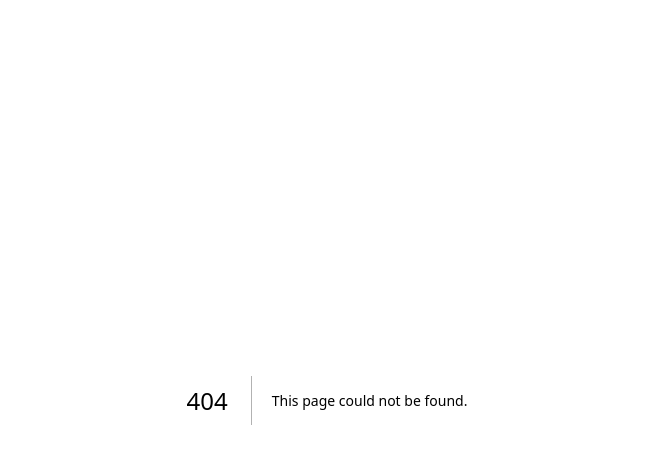
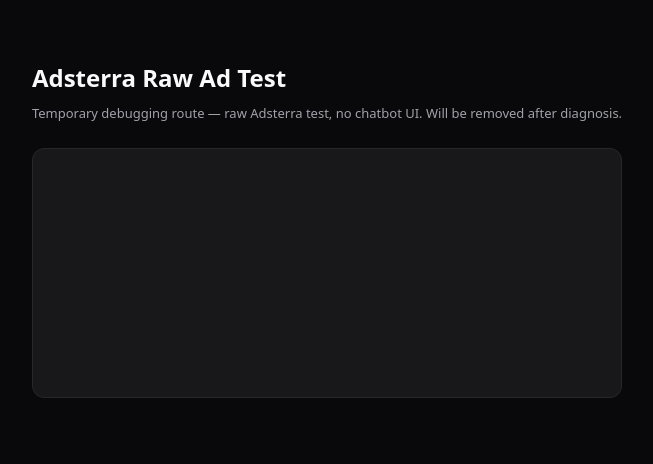
Before and after one commit to shanu977/test-on-the-ads-, a Next.js app: page /ad-test in a window 1280 px wide. Before the commit this address had no page. Shown: the top 464 px of the page, without its empty margins (313-966 px from the left). Built offline with nearby package versions, Linux system fonts and the light colour scheme.

Commit message:
chore(ad-test): temporary raw Adsterra test route for production diagnosis
Creates /ad-test with only heading + plain container-839a36ce... + exact invoke.js script, no SponsoredCard/chat UI, to isolate whether Adsterra can deliver creative on Netlify domain. Temporary - remove after diagnosis.

```diff
--- /dev/null
+++ b/src/app/ad-test/page.tsx
@@ -0,0 +1,32 @@
+/**
+ * TEMPORARY raw Adsterra test — diagnostic only
+ * Route: /ad-test
+ * Purpose: isolate whether Adsterra can deliver creative on production Netlify domain
+ * No chatbot UI, no SponsoredCard, no ad-placement logic
+ * This file can be removed after diagnosis
+ */
+
+export default function AdTestPage() {
+  return (
+    <div style={{ maxWidth: 800, margin: "40px auto", padding: 20, fontFamily: "system-ui, sans-serif", background: "#09090b", color: "#fafafa", minHeight: "100vh" }}>
+      <h1 style={{ fontSize: 24, fontWeight: 700, marginBottom: 8 }}>Adsterra Raw Ad Test</h1>
+      <p style={{ fontSize: 13, color: "#a1a1aa", marginBottom: 24 }}>
+        Temporary debugging route — raw Adsterra test, no chatbot UI. Will be removed after diagnosis.
+      </p>
+
+      {/* Exact Adsterra container — ID must remain exactly as provided */}
+      <div
+        id="container-839a36ce65a197c2f9ac39c8e70ca81e"
+        style={{ width: "100%", minHeight: 250, background: "#18181b", border: "1px solid #27272a", borderRadius: 12 }}
+      />
+
+      {/* Exact Adsterra script — do not modify URL, ID, async, data-cfasync */}
+      {/* eslint-disable-next-line @next/next/no-sync-scripts */}
+      <script
+        async
+        data-cfasync="false"
+        src="https://pl31209749.profitableratecpmnetwork.com/839a36ce65a197c2f9ac39c8e70ca81e/invoke.js"
+      />
+    </div>
+  );
+}
```
